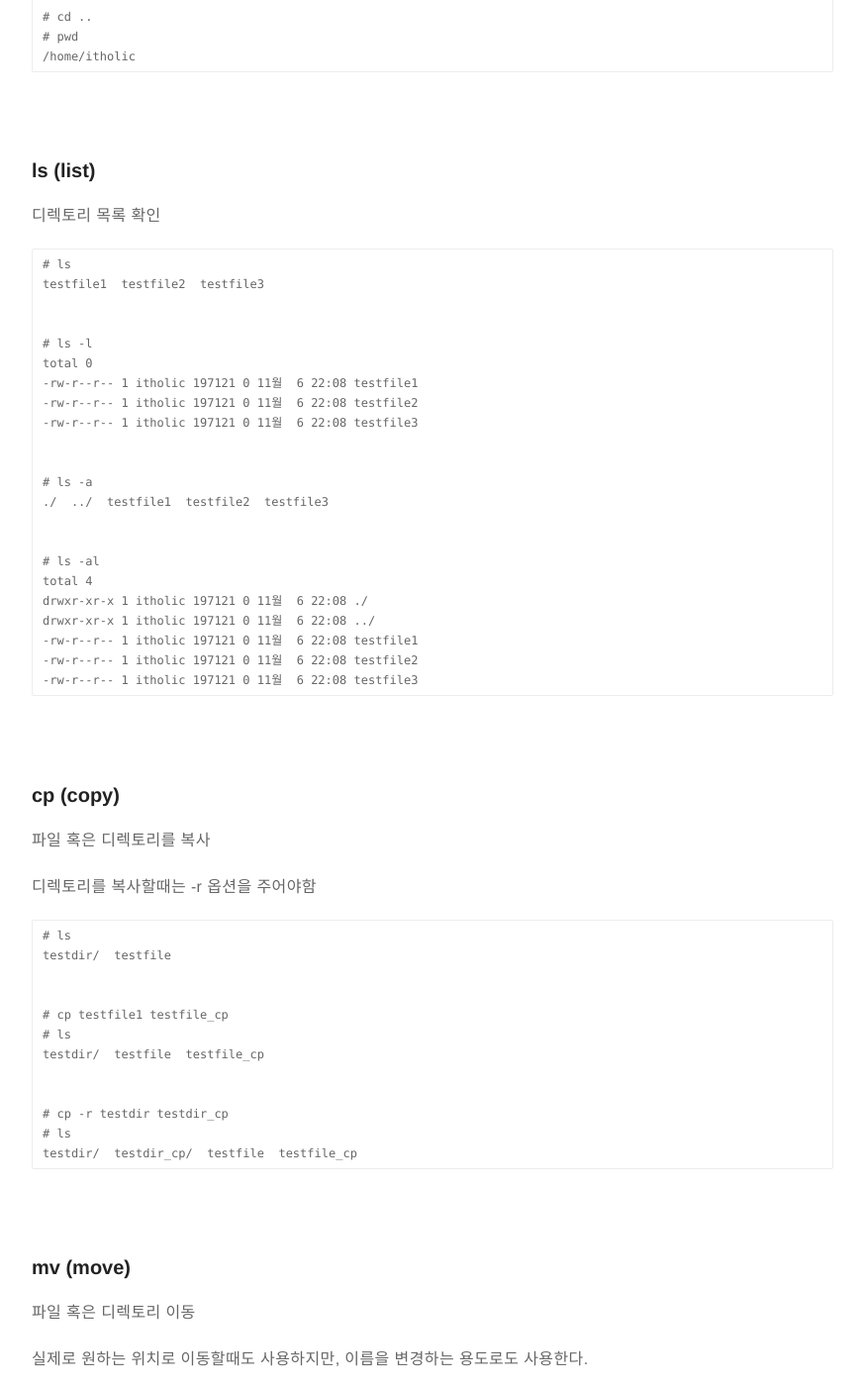
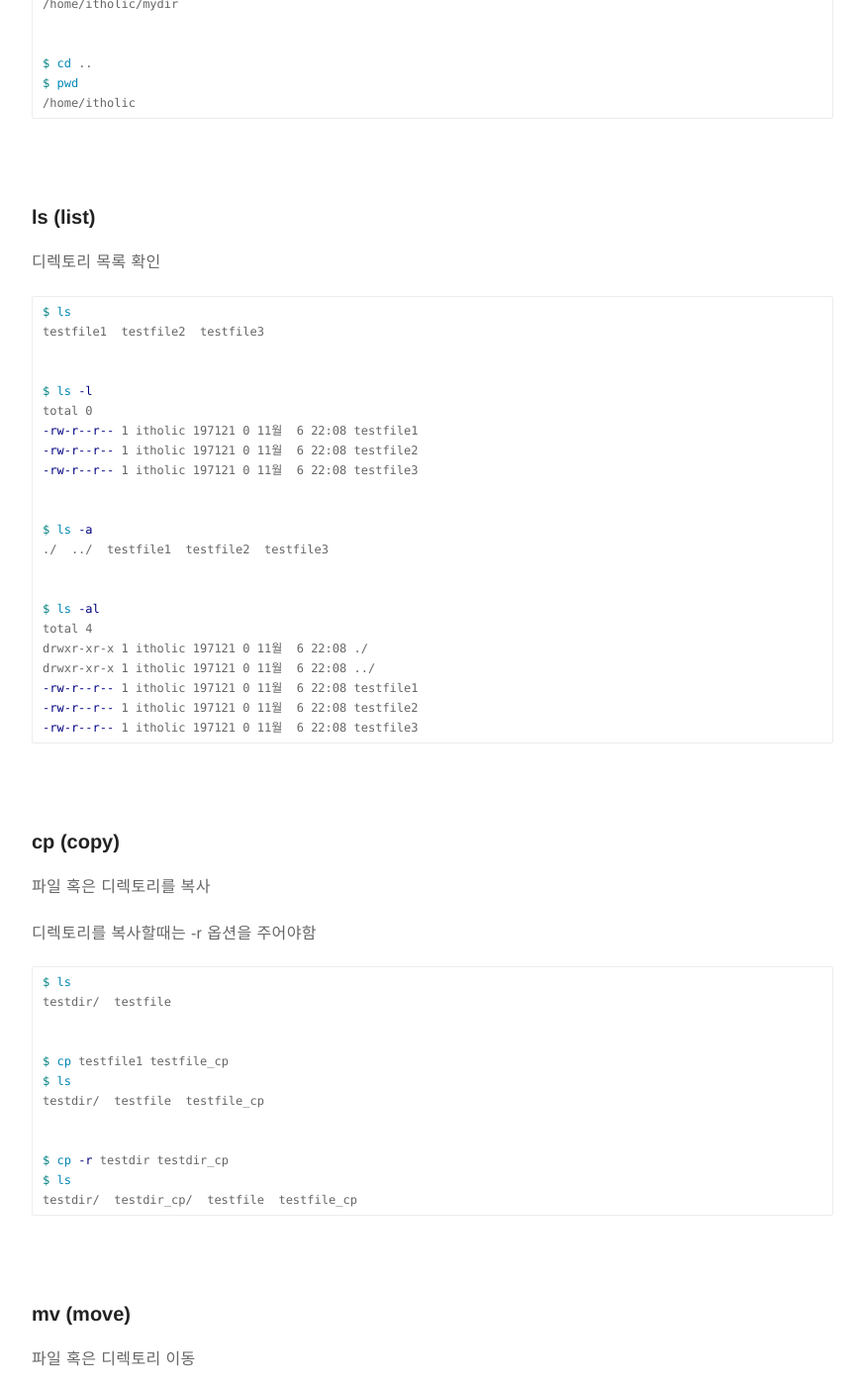
Before and after one commit to itholic/itholic.github.io, a Jekyll site: the page built from _posts/linux/2018-11-06-linux-basic-command.md, in a window 1280 px wide and 1400 px high, scrolled down 1461 px. Shown: the whole window at 99% size, without its empty margins (203-1076 px from the left). Built offline with Jekyll 4.4.1, drawn with Linux system fonts in a browser that asks for light colours; comment, search, counter and statistics services are not loaded; some of the changed text lies outside the part shown.

Commit message:
[lunux] basic command refactoring

````diff
--- a/_posts/linux/2018-11-06-linux-basic-command.md
+++ b/_posts/linux/2018-11-06-linux-basic-command.md
@@ -11,6 +11,8 @@ sitemap:
 ---
 
 # 리눅스 기본 명령어
+
+<br/>
 
 리눅스를 사용할때 숨쉬듯(?) 타이핑하는 기본 명령어들을 정리해봤다.
 
@@ -37,8 +39,8 @@ sitemap:
 
 현재 작업중인 디렉토리 정보 출력
 
-```
-# pwd
+```shell
+$ pwd
 /home/itholic
 ```
 
@@ -52,14 +54,14 @@ sitemap:
 
 절대 경로와 상대 경로에 대해 더 자세히 알고싶다면 <a href="https://itholic.github.io/linux-cd/" target="_blank">해당 포스팅</a> 참조
 
-```
-# cd /home/itholic/mydir
-# pwd
+```shell
+$ cd /home/itholic/mydir
+$ pwd
 /home/itholic/mydir
 
 
-# cd ..
-# pwd
+$ cd ..
+$ pwd
 /home/itholic
 ```
 
@@ -69,23 +71,23 @@ sitemap:
 
 디렉토리 목록 확인
 
-```
-# ls
+```shell
+$ ls
 testfile1  testfile2  testfile3
 
 
-# ls -l
+$ ls -l
 total 0
 -rw-r--r-- 1 itholic 197121 0 11월  6 22:08 testfile1
 -rw-r--r-- 1 itholic 197121 0 11월  6 22:08 testfile2
 -rw-r--r-- 1 itholic 197121 0 11월  6 22:08 testfile3
 
 
-# ls -a
+$ ls -a
 ./  ../  testfile1  testfile2  testfile3
 
 
-# ls -al
+$ ls -al
 total 4
 drwxr-xr-x 1 itholic 197121 0 11월  6 22:08 ./
 drwxr-xr-x 1 itholic 197121 0 11월  6 22:08 ../
@@ -102,23 +104,22 @@ drwxr-xr-x 1 itholic 197121 0 11월  6 22:08 ../
 
 디렉토리를 복사할때는 -r 옵션을 주어야함
 
-```
-# ls
+```shell
+$ ls
 testdir/  testfile
 
 
-# cp testfile1 testfile_cp
-# ls
+$ cp testfile1 testfile_cp
+$ ls
 testdir/  testfile  testfile_cp
 
 
-# cp -r testdir testdir_cp
-# ls
+$ cp -r testdir testdir_cp
+$ ls
 testdir/  testdir_cp/  testfile  testfile_cp
 ```
 
 <br/>
-
 
 ### mv (move)
 
@@ -128,22 +129,22 @@ testdir/  testdir_cp/  testfile  testfile_cp
 
 cp와는 달리 디렉토리를 이동할때도 별다른 옵션이 필요 없다.
 
-```
-# ls
+```shell
+$ ls
 testdir/  testfile
 
 
-# mv testfile testfile_mv
-# ls
+$ mv testfile testfile_mv
+$ ls
 testdir/  testfile_mv
 
 
-# mv testfile_mv testdir/
-# ls
+$ mv testfile_mv testdir/
+$ ls
 testdir/
 
 
-# ls testdir/
+$ ls testdir/
 testfile
 ```
 
@@ -161,18 +162,18 @@ testfile
 
 mkdir -p 옵션 예제에서 실제로 하위디렉토리가 생성되었다는 것을 보여주기 위해 사용하였다.
 
-```
-# ls
+```shell
+$ ls
 testfile
 
 
-# mkdir testdir
-# ls
+$ mkdir testdir
+$ ls
 testdir/  testfile
 
 
-# mkdir -p a/b/c/d/e/
-# ls -R a/
+$ mkdir -p a/b/c/d/e/
+$ ls -R a/
 a/:
 b/
 
@@ -201,18 +202,18 @@ a/b/c/d/e:
 
 디렉토리를 삭제할 때에는 하위 디렉토리까지 모두 삭제되므로 유의하자.
 
-```
-# ls
+```shell
+$ ls
 testdir/  testfile1  testfile2
 
 
-# rm -f testfile1
-# ls
+$ rm -f testfile1
+$ ls
 testdir/  testfile2
 
 
-# rm -rf testdir/
-# ls
+$ rm -rf testdir/
+$ ls
 testfile2
 ```
 
@@ -228,20 +229,20 @@ testfile2
 
 파일이나 디렉토리가 존재하지 않으면 빈 파일을 만든다.
 
-```
-# ls -l
+```shell
+$ ls -l
 total 0
 -rw-r--r-- 1 itholic 197121 0 11월  6 22:08 testfile1
 
 
-# touch testfile1
-# ls -l
+$ touch testfile1
+$ ls -l
 total 0
 -rw-r--r-- 1 itholic 197121 0 11월  6 22:43 testfile1
 
 
-# touch testfile2
-# ls -l
+$ touch testfile2
+$ ls -l
 total 0
 -rw-r--r-- 1 itholic 197121 0 11월  6 22:43 testfile1
 -rw-r--r-- 1 itholic 197121 0 11월  6 22:44 testfile2
@@ -263,46 +264,46 @@ cat 명령은 활용 방법이 꽤나 다양하다.
 
 file1, file2, file3 파일에는 각각 간단하게 숫자 1, 2, 3 이 적혀있다.
 
-```
-# ls
+```shell
+$ ls
 file1  file2  file3
 
 
-# cat file1
+$ cat file1
 1
 
 
-# cat file2
+$ cat file2
 2
 
 
-# cat file3
+$ cat file3
 3
 
 
-# cat file1 file2 > file1_2
-# ls
+$ cat file1 file2 > file1_2
+$ ls
 file1  file1_2  file2  file3
 
 
-# cat file1_2
+$ cat file1_2
 1
 2
 
 
-# cat file1 >> file2
-# cat file2
+$ cat file1 >> file2
+$ cat file2
 2
 1
 
 
-# cat > file4
+$ cat > file4
 hello
 world
 (작성이 끝나면 ctrl +d 로 파일 저장)
 
 
-# cat file4
+$ cat file4
 hello
 world
 ```
@@ -315,8 +316,8 @@ world
 
 옵션을 지정하지 않으면 파일 상위 10줄을 보여준다.
 
-```
-# cat testfile
+```shell
+$ cat testfile
 1
 2
 3
@@ -334,13 +335,13 @@ world
 15
 
 
-# head -3 testfile
+$ head -3 testfile
 1
 2
 3
 
 
-# head testfile
+$ head testfile
 1
 2
 3
@@ -367,8 +368,8 @@ world
 
 주로 실시간으로 내용이 추가되는 로그파일을 모니터링할때 유용하게 사용한다.
 
-```
-# cat testfile
+```shell
+$ cat testfile
 1
 2
 3
@@ -386,13 +387,13 @@ world
 15
 
 
-# tail -3 testfile
+$ tail -3 testfile
 13
 14
 15
 
 
-# tail testfile
+$ tail testfile
 6
 7
 8
@@ -405,7 +406,7 @@ world
 15
 
 
-# tail -F testfile
+$ tail -F testfile
 6
 7
 8
@@ -435,17 +436,17 @@ world
 
 나같은 경우 주로 특정 확장자명을 찾기 위해 사용한다.
 
-```
-# ls
+```shell
+$ ls
 dir1/  dir3/  file1  file3  picture1.jpg  picture3.jpg
 dir2/  dir4/  file2  file4  picture2.jpg  picture4.jpg
 
 
-# find ./ -name 'file1'
+$ find ./ -name 'file1'
 ./file1
 
 
-# find ./ -name "*.jpg"
+$ find ./ -name "*.jpg"
 ./picture1.jpg
 ./picture2.jpg
 ./picture3.jpg
@@ -458,16 +459,16 @@ dir2/  dir4/  file2  file4  picture2.jpg  picture4.jpg
 
 exec 옵션을 사용해 다음과 같이 처리하면 된다.
 
-```
-# find ./ -name "*.jpg" -exec rm {} \;
-# ls
+```shell
+$ find ./ -name "*.jpg" -exec rm {} \;
+$ ls
 dir1/  dir2/  dir3/  dir4/  file1  file2  file3  file4
 ```
 
 그리고 다음과 같이 -type 옵션을 주면, 디렉토리나 파일만 지정해서 검색할수도 있다.
 
-```
-# find ./ -type d
+```shell
+$ find ./ -type d
 ./
 ./dir1
 ./dir2
@@ -475,7 +476,7 @@ dir1/  dir2/  dir3/  dir4/  file1  file2  file3  file4
 ./dir4
 
 
-# find ./ -type f
+$ find ./ -type f
 ./file1
 ./file2
 ./file3
@@ -487,8 +488,8 @@ dir1/  dir2/  dir3/  dir4/  file1  file2  file3  file4
 특정 디렉토리에 find 조건에 맞는 결과 값이 몇개 존재하는지 숫자로 간편히 알아볼 수 있다.
 
 
-```
-# find ./ -type f | wc -l
+```shell
+$ find ./ -type f | wc -l
 4
 ```
 
@@ -508,7 +509,7 @@ dir1/  dir2/  dir3/  dir4/  file1  file2  file3  file4
 
 txt 파일 안에 있는 'hi' 라는 문자열을 'hello'로 바꾸려면 다음과 같이 하면 된다.
 
-```
+```shell
 find ./ -name "*.txt" -exec sed -i 's/hi/hello/g' {} \;
 ```
 
@@ -516,7 +517,7 @@ find ./ -name "*.txt" -exec sed -i 's/hi/hello/g' {} \;
 
 다음 sed 명령어는 testfile1.txt 이라는 파일의 모든 'hi' 라는 문자열을 'hello'로 바꾸는 역할을 한다.
 
-```
+```shell
 sed -i 's/hi/hello/g' testfile1.txt
 ```
 
````
